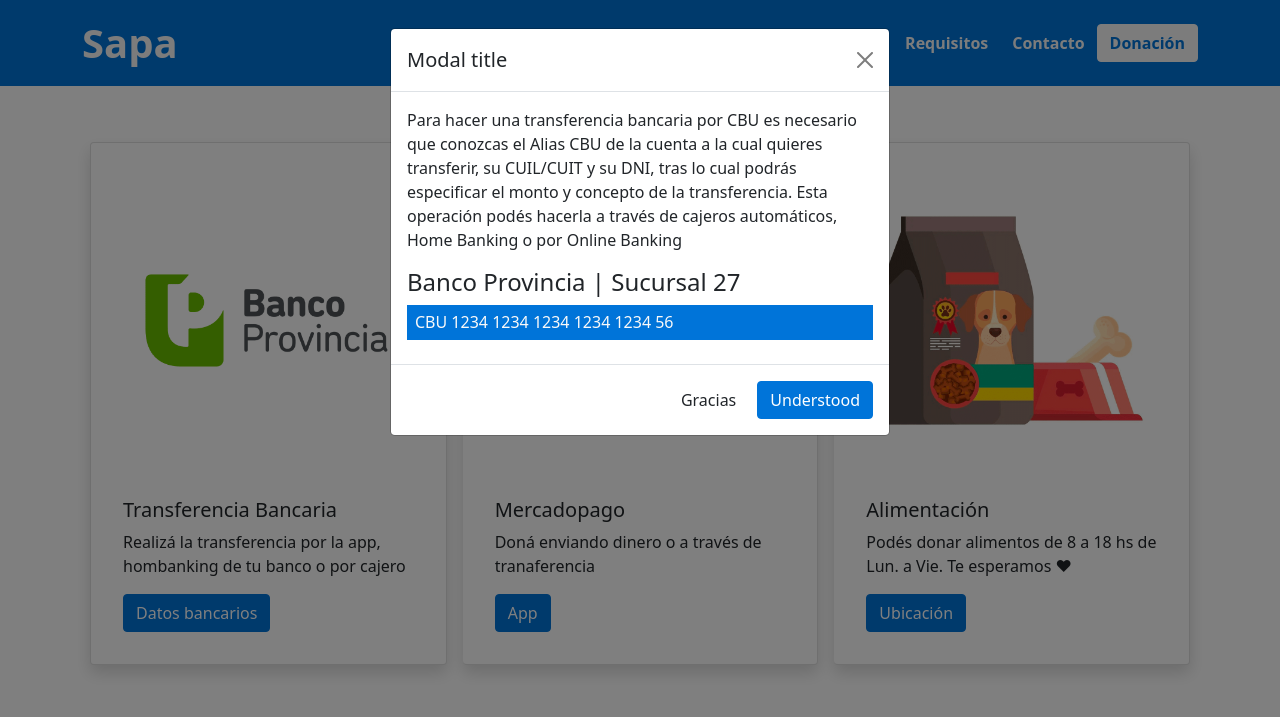
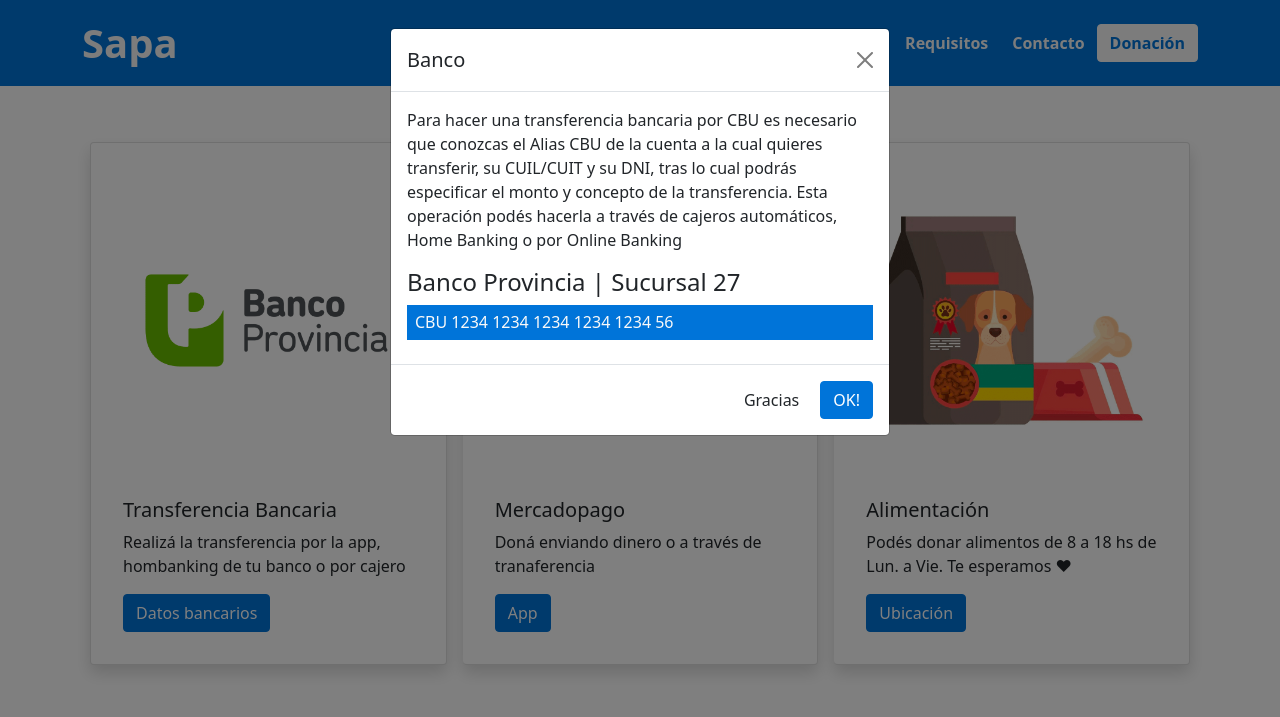
Before and after one commit to cristianvaquero/sapa-tienda, a website: page vistas/donacion.html in a window 1280 px wide. Both pictures are taken after a click on the button "Datos bancarios". Shown: the top 717 px of the page. Drawn offline with nearby package versions, Linux system fonts and the light colour scheme; files that its build step writes are made by us from their sources.

Commit message:
ultimo commit

```diff
--- a/vistas/donacion.html
+++ b/vistas/donacion.html
@@ -71,7 +71,7 @@
                             <div class="modal-dialog">
                             <div class="modal-content">
                                 <div class="modal-header">
-                                <h5 class="modal-title" id="staticBackdropLabel">Modal title</h5>
+                                <h5 class="modal-title" id="staticBackdropLabel">Banco</h5>
                                 <button type="button" class="btn-close" data-bs-dismiss="modal" aria-label="Close"></button>
                                 </div>
                                 <div class="modal-body">
@@ -82,7 +82,7 @@
                                 </div>
                                 <div class="modal-footer">
                                 <button type="button" class="btn btn-secondary" data-bs-dismiss="modal">Gracias</button>
-                                <button type="button" class="btn btn-primary">Understood</button>
+                                <button type="button" class="btn btn-primary">OK!</button>
                                 </div>
                             </div>
                             </div>
```
